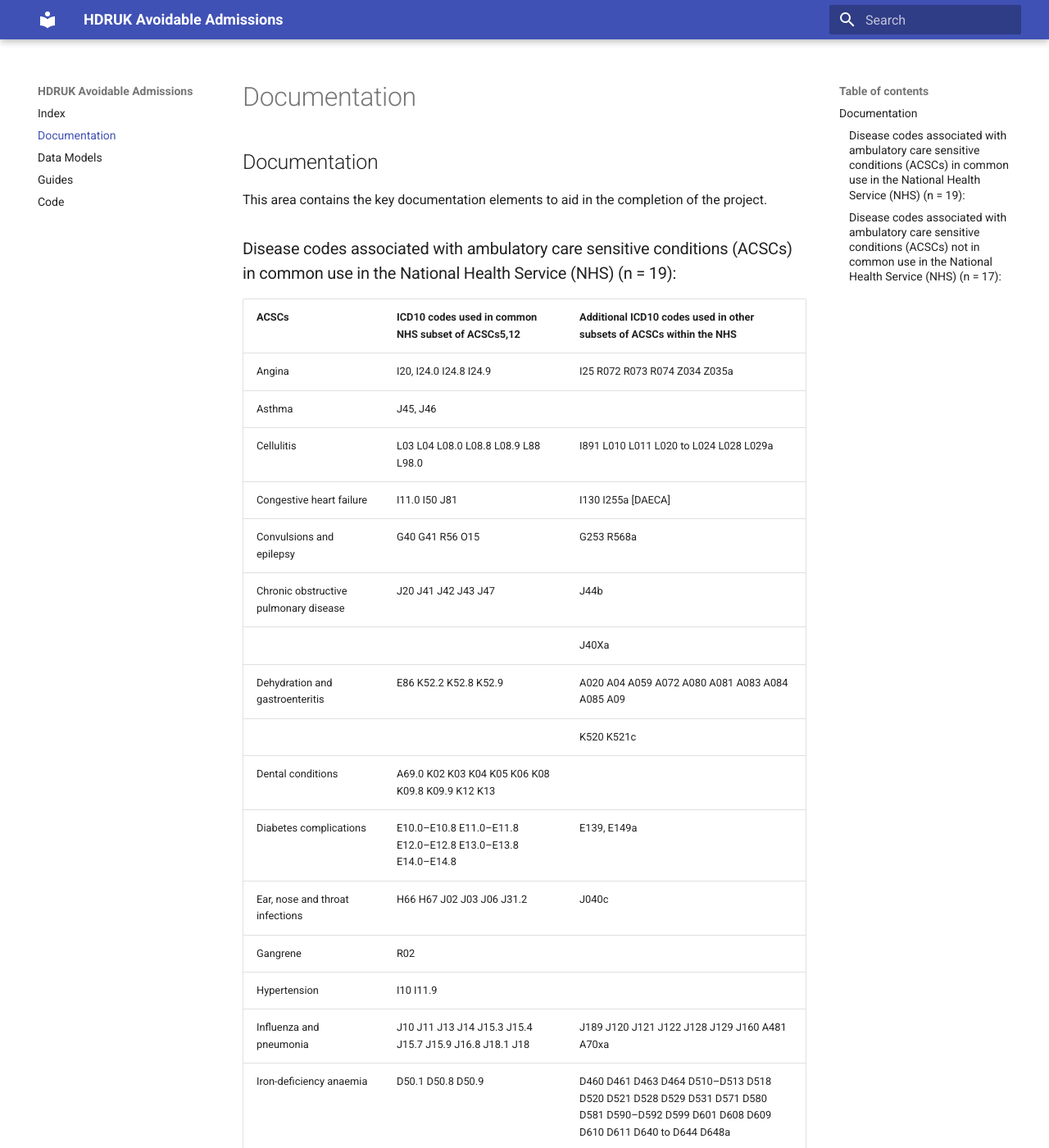
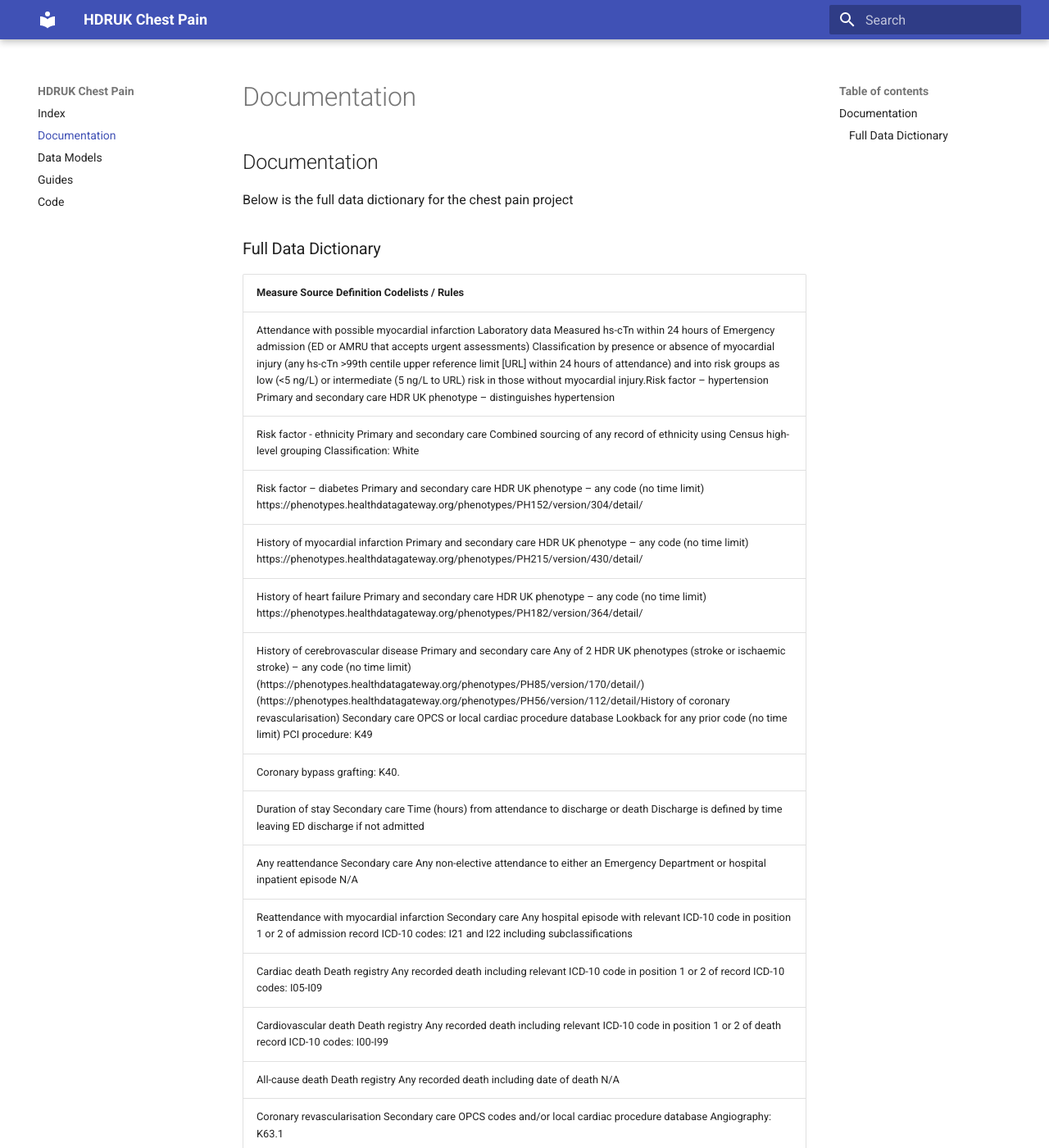
Before and after one commit to MattStammers/hdruk_chest_pain_collaboration_docs, an MkDocs documentation site: the page built from docs/documentation.md, in a window 1280 px wide and 1400 px high. Shown: the whole window at 82% size. Built offline with MkDocs 1.6.1 and Material for MkDocs 9.7.7, drawn with Linux system fonts in a browser that asks for light colours; some of the changed text lies outside the part shown.

Commit message:
basic site up

```diff
--- a/docs/data_models.md
+++ b/docs/data_models.md
@@ -7,27 +7,32 @@ Below is a summary of the key items for the project
 ###	Linked individual patient level data
 
 #### Essential data
-1. Demographics
+1. **Demographics**
 - Age (number [%] <40 years, 40-49, 50-59, 60-69, 70-79, 80-89, >90 years)
 - Sex (number [%] women)
-2. Laboratory data
+
+2. **Laboratory data**
 - First cardiac troponin concentration (number [%] <5 ng/L, 5 ng/L to URL, above URL)
 - Maximum cardiac troponin concentration in 24 hours (number [%] <5 ng/L, 5 ng/L to URL, above URL)
 - Serial cardiac troponin measurments (number [%] 1, 2, 3 or more)
-3. Index diagnosis
+
+3. **Index diagnosis**
 - SNOMED codes for Emergency Department (provisional diagnosis)
 - ICD-10 codes for hospital discharge (final diagnosis)
-4. Outcomes
+
+4. **Outcomes**
 - Proportion discharged directly from Emergency Department (number [%])
 - Myocardial infarction or cardiac death 30 days from discharge (number [%])
 - Duration of index hospital stay (number [%])(<2 hours, 2-4 hours, 5-24 hours, 25-48 hours, 49-72 hours, 73-96 hours, 97-120 hours, 121-144 hours, >145 hours)
 - Any non-elective reattendance within 30 days of discharge (number [%])
 
 #### Desirable data
-1. Demographics
+
+1. **Demographics**
 - Ethnicity (number [%] of patients stratified by census ethnic grouping: White, Mixed or multiple ethnic groups, Asian or Asian British, Black or Black Caribbean or African, Other, Unknown)
 - Social and economic deprivation (number [%] by Scottish Index of Multiple Deprivation [SIMD] score in Scotland or Townsend Deprivation score in England by quintiles)
-2. Cardiovascular risk factors from GP Read or SNOMED codes
+
+2. **Cardiovascular risk factors from GP Read or SNOMED codes**
 - Smoking status (number [%] current, former, non, e-cigarette)
 - Diabetes mellitus (number [%] yes or no)
 - Hypertension (number [%] yes or no)
@@ -39,7 +44,8 @@ Below is a summary of the key items for the project
 - Cerebrovascular disease (number [%], yes or no)
 3. Laboratory data
 - First estimated glomerular filtration rate (number [%] <30, 30 to 60, above 60)
-4. Outcomes
+
+4. **Outcomes**
 - Myocardial infarction within 30 days of discharge (number [%])
 - Cardiac death within 30 days of discharge (number [%])
 - Cardiovascular death within 30 days of discharge (number [%])
@@ -48,7 +54,8 @@ Below is a summary of the key items for the project
 - PCI or CABG during index presentation or within 30 days of discharge (number [%])
 
 #### Aspirational data
-1. Investigations
+
+1. **Investigations**
 - Electrocardiogram (number [%])
 - Exercise tolerance test (number [%])
 - CT coronary angiogram (number [%])
@@ -56,27 +63,7 @@ Below is a summary of the key items for the project
 - Treatment
 - New prescription for anti-platelet drug (number [%])
 - New prescription for lipid lowering therapy (number [%])
-2. Follow up
+
+2. **Follow up**
 - GP attendance within 30 days of discharge (number [%])
 - Outpatient appointment within 30 days (number [%])
-
-### Full Data Dictionary
-
-|Measure	Source	Definition	Codelists / Rules|
-|:----|
-|Attendance with possible myocardial infarction	Laboratory data	Measured hs-cTn within 24 hours of Emergency admission (ED or AMRU that accepts urgent assessments)	Classification by presence or absence of myocardial injury (any hs-cTn >99th centile upper reference limit [URL] within 24 hours of attendance) and into risk groups as low (<5 ng/L) or intermediate (5 ng/L to URL) risk in those without myocardial injury.Risk factor – hypertension	Primary and secondary care	HDR UK phenotype – distinguishes hypertension| secondary hypertension and history of hypertension 	(https://phenotypes.healthdatagateway.org/phenotypes/PH189/version/378/detail/Risk) factor – smoking	Primary care	HDR UK phenotype classifying Non-smoker| Ex-smoker or current smoker	(https://www.caliberresearch.org/portal/show/)smoking_status_gprdRisk factor – lipids	Prescribing 	Any lipid lowering therapy prescribed in 6 months prior to attendance	BNF Section 0212: Lipid-regulating drugs|
-|Risk factor - ethnicity	Primary and secondary care	Combined sourcing of any record of ethnicity using Census high-level grouping	Classification: White| Mixed or multiple ethnic groups| Asian or Asian British| Black or Black Caribbean or African| Other| Unknown|
-|Risk factor – diabetes	Primary and secondary care	HDR UK phenotype – any code (no time limit)	https://phenotypes.healthdatagateway.org/phenotypes/PH152/version/304/detail/|
-|History of myocardial infarction	Primary and secondary care	HDR UK phenotype – any code (no time limit)	https://phenotypes.healthdatagateway.org/phenotypes/PH215/version/430/detail/|
-|History of heart failure	Primary and secondary care	HDR UK phenotype – any code (no time limit)	https://phenotypes.healthdatagateway.org/phenotypes/PH182/version/364/detail/|
-|History of cerebrovascular disease	Primary and secondary care	Any of 2 HDR UK phenotypes (stroke or ischaemic stroke) – any code (no time limit)	(https://phenotypes.healthdatagateway.org/phenotypes/PH85/version/170/detail/) (https://phenotypes.healthdatagateway.org/phenotypes/PH56/version/112/detail/History of coronary revascularisation)	Secondary care OPCS or local cardiac procedure database	Lookback for any prior code (no time limit)	PCI procedure: K49| K49.1| K49.2| K49.3| K49.4| K49.8| K49.9| K50| K50.1| K50.4| K50.8| K50.9| K75| K75.1| K75.2| K75.3| K75.4| K75.8| K75.9|
-|Coronary bypass grafting: K40.| K41.| K42.| K43.| K44.|
-|Duration of stay	Secondary care	Time (hours) from attendance to discharge or death 	Discharge is defined by time leaving ED discharge if not admitted| or inpatient discharge time if admitted.|
-|Any reattendance	Secondary care	Any non-elective attendance to either an Emergency Department or hospital inpatient episode	N/A|
-|Reattendance with myocardial infarction	Secondary care	Any hospital episode with relevant ICD-10 code in position 1 or 2 of admission record	ICD-10 codes: I21 and I22 including subclassifications|
-|Cardiac death	Death registry	Any recorded death including relevant ICD-10 code in position 1 or 2 of record	ICD-10 codes: I05-I09| I20-I25| and I30-I51|
-|Cardiovascular death	Death registry	Any recorded death including relevant ICD-10 code in position 1 or 2 of death record	ICD-10 codes: I00-I99|
-|All-cause death	Death registry	Any recorded death including date of death	N/A|
-|Coronary revascularisation	Secondary care OPCS codes and/or local cardiac procedure database		Angiography: K63.1| K63.2| K63.3| K63.4| K63.5| K63.6| K65.1| K65.2| K65.3| K65.8| K65.9|
-|PCI procedure: K49| K49.1| K49.2| K49.3| K49.4| K49.8| K49.9| K50| K50.1| K50.4| K50.8| K50.9| K75| K75.1| K75.2| K75.3| K75.4| K75.8| K75.9|
-|Coronary bypass grafting: K40.| K41.| K42.| K43.| K44.|
--- a/docs/documentation.md
+++ b/docs/documentation.md
@@ -1,66 +1,24 @@
 ## Documentation
 
-This area contains the key documentation elements to aid in the completion of the project.
+Below is the full data dictionary for the chest pain project
 
-### Disease codes associated with ambulatory care sensitive conditions (ACSCs) in common use in the National Health Service (NHS) (n = 19):
+### Full Data Dictionary
 
-|ACSCs|ICD10 codes used in common NHS subset of ACSCs5,12|Additional ICD10 codes used in other subsets of ACSCs within the NHS|
-|:----|:----|:----|
-|Angina|I20, I24.0 I24.8 I24.9|I25 R072 R073 R074 Z034 Z035a|
-|Asthma|J45, J46| |
-|Cellulitis|L03 L04 L08.0 L08.8 L08.9 L88 L98.0|I891 L010 L011 L020 to L024 L028 L029a|
-|Congestive heart failure|I11.0 I50 J81|I130 I255a [DAECA]|
-|Convulsions and epilepsy|G40 G41 R56 O15|G253 R568a|
-|Chronic obstructive pulmonary disease|J20 J41 J42 J43 J47|J44b|
-| | |J40Xa|
-|Dehydration and gastroenteritis|E86 K52.2 K52.8 K52.9|A020 A04 A059 A072 A080 A081 A083 A084 A085 A09|
-| | |K520 K521c|
-|Dental conditions|A69.0 K02 K03 K04 K05 K06 K08 K09.8 K09.9 K12 K13| |
-|Diabetes complications|E10.0–E10.8 E11.0–E11.8 E12.0–E12.8 E13.0–E13.8 E14.0–E14.8|E139, E149a|
-|Ear, nose and throat infections|H66 H67 J02 J03 J06 J31.2|J040c|
-|Gangrene|R02| |
-|Hypertension|I10 I11.9| |
-|Influenza and pneumonia|J10 J11 J13 J14 J15.3 J15.4 J15.7 J15.9 J16.8 J18.1 J18|J189 J120 J121 J122 J128 J129 J160 A481 A70xa|
-|Iron-deficiency anaemia|D50.1 D50.8 D50.9|D460 D461 D463 D464 D510–D513 D518 D520 D521 D528 D529 D531 D571 D580 D581 D590–D592 D599 D601 D608 D609 D610 D611 D640 to D644 D648a|
-|Nutritional deficiency|E40 E41 E42 E43 E55.0 E64.3| |
-|Other vaccine-preventable diseases|A35 A36 A37 A80 B05 B06 B16.1 B16.9 B18.0 B18.1 B26 G00.0 M01.4| |
-|Pelvic inflammatory disease|N70 N73 N74| |
-|Perforated/bleeding ulcer|K25.0–K25.2 K25.4–K25.6 K26.0–K26.2 K26.4–K26.6 K27.0–K27.2 K27.4–K27.6 K280–282 K284–K286|K920 K921 K922 K20x K210 K219 K221 K226a|
-|Pyelonephritis|N10 N11 N12 N13.6|N300 N390 N159c|
-| | |N308 N309a|
-
-ICD, International Classification of Diseases.a; Directory of Ambulatory Emergency Care for Adults
-[^1]
-
-### Disease codes associated with ambulatory care sensitive conditions (ACSCs) not in common use in the National Health Service (NHS) (n = 17):
-
-|ACSCs|ICD10 codes used to define ACSCsg|
-|:----|:----|
-|Alcohol-related diseases|F10b|
-|Atrial fibrillation and flutter|I471 I479 I495 I498 I499 R000 R002 R008a|
-|Constipation|K590d|
-|Deliberate self-harm|S16a[HRG code]|
-|Failure to thrive|R629e|
-|Fractured proximal femur|S720 S721 S722c|
-|Dyspepsia and other stomach function disorders|K30 K21d|
-|Hypokalaemia|E876e|
-|Low birth weight|P050 P052 P059 P072 P073f|
-|Migraine/acute headache|G43 G440 G441 G443 G444 G448 R51xa|
-|Neuroses|E10c E136–E139, E149a|
-|Peripheral vascular disease|I73 I738 I739e|
-|Ruptured appendix|K350 K351f|
-|Tuberculosis|A15 A16 A17A18 A19e|
-|Schizophrenia|F20 F21 F232 F25c|
-|Senility/dementia|F00–F03 R54a|
-|Stroke|I61 I62 I63 I64c I66 I672 I698 R470a|
-[^1]
-
-ICD, International Classification of Diseases. A; Directory of Ambulatory Emergency Care for Adults.11b; PARR.22c; National Centre for Health Outcomes Development.21d; Sanderson and Dixon.10e; Caminal et al.9f; Agency for Healthcare Research and Quality.8g; Converted where necessary from ICD9 to ICD10 using New Zealand Health Information Service ICD9 to ICD10.
-
-Alternative source of ICD10 codes:
-[Directory of Ambulatory
-Emergency Care for Adults](https://www.ambulatoryemergencycare.org.uk/uploads/files/1/AEC-Directory%206th%20edition%20February%202018.pdf)
-
-
-[^1]:
-    Purdy S, Griffin T, Salisbury C, Sharp D. Ambulatory care sensitive conditions: terminology and disease coding need to be more specific to aid policy makers and clinicians. Public health. 2009 Feb 1;123(2):169-73. [DOI](https://doi.org/10.1016/j.puhe.2008.11.001)
+|Measure	Source	Definition	Codelists / Rules|
+|:----|
+|Attendance with possible myocardial infarction	Laboratory data	Measured hs-cTn within 24 hours of Emergency admission (ED or AMRU that accepts urgent assessments)	Classification by presence or absence of myocardial injury (any hs-cTn >99th centile upper reference limit [URL] within 24 hours of attendance) and into risk groups as low (<5 ng/L) or intermediate (5 ng/L to URL) risk in those without myocardial injury.Risk factor – hypertension	Primary and secondary care	HDR UK phenotype – distinguishes hypertension| secondary hypertension and history of hypertension 	(https://phenotypes.healthdatagateway.org/phenotypes/PH189/version/378/detail/Risk) factor – smoking	Primary care	HDR UK phenotype classifying Non-smoker| Ex-smoker or current smoker	(https://www.caliberresearch.org/portal/show/)smoking_status_gprdRisk factor – lipids	Prescribing 	Any lipid lowering therapy prescribed in 6 months prior to attendance	BNF Section 0212: Lipid-regulating drugs|
+|Risk factor - ethnicity	Primary and secondary care	Combined sourcing of any record of ethnicity using Census high-level grouping	Classification: White| Mixed or multiple ethnic groups| Asian or Asian British| Black or Black Caribbean or African| Other| Unknown|
+|Risk factor – diabetes	Primary and secondary care	HDR UK phenotype – any code (no time limit)	https://phenotypes.healthdatagateway.org/phenotypes/PH152/version/304/detail/|
+|History of myocardial infarction	Primary and secondary care	HDR UK phenotype – any code (no time limit)	https://phenotypes.healthdatagateway.org/phenotypes/PH215/version/430/detail/|
+|History of heart failure	Primary and secondary care	HDR UK phenotype – any code (no time limit)	https://phenotypes.healthdatagateway.org/phenotypes/PH182/version/364/detail/|
+|History of cerebrovascular disease	Primary and secondary care	Any of 2 HDR UK phenotypes (stroke or ischaemic stroke) – any code (no time limit)	(https://phenotypes.healthdatagateway.org/phenotypes/PH85/version/170/detail/) (https://phenotypes.healthdatagateway.org/phenotypes/PH56/version/112/detail/History of coronary revascularisation)	Secondary care OPCS or local cardiac procedure database	Lookback for any prior code (no time limit)	PCI procedure: K49| K49.1| K49.2| K49.3| K49.4| K49.8| K49.9| K50| K50.1| K50.4| K50.8| K50.9| K75| K75.1| K75.2| K75.3| K75.4| K75.8| K75.9|
+|Coronary bypass grafting: K40.| K41.| K42.| K43.| K44.|
+|Duration of stay	Secondary care	Time (hours) from attendance to discharge or death 	Discharge is defined by time leaving ED discharge if not admitted| or inpatient discharge time if admitted.|
+|Any reattendance	Secondary care	Any non-elective attendance to either an Emergency Department or hospital inpatient episode	N/A|
+|Reattendance with myocardial infarction	Secondary care	Any hospital episode with relevant ICD-10 code in position 1 or 2 of admission record	ICD-10 codes: I21 and I22 including subclassifications|
+|Cardiac death	Death registry	Any recorded death including relevant ICD-10 code in position 1 or 2 of record	ICD-10 codes: I05-I09| I20-I25| and I30-I51|
+|Cardiovascular death	Death registry	Any recorded death including relevant ICD-10 code in position 1 or 2 of death record	ICD-10 codes: I00-I99|
+|All-cause death	Death registry	Any recorded death including date of death	N/A|
+|Coronary revascularisation	Secondary care OPCS codes and/or local cardiac procedure database		Angiography: K63.1| K63.2| K63.3| K63.4| K63.5| K63.6| K65.1| K65.2| K65.3| K65.8| K65.9|
+|PCI procedure: K49| K49.1| K49.2| K49.3| K49.4| K49.8| K49.9| K50| K50.1| K50.4| K50.8| K50.9| K75| K75.1| K75.2| K75.3| K75.4| K75.8| K75.9|
+|Coronary bypass grafting: K40.| K41.| K42.| K43.| K44.|
--- a/mkdocs.yml
+++ b/mkdocs.yml
@@ -1,5 +1,5 @@
 # mkdocs.yml
-site_name: HDRUK Avoidable Admissions
+site_name: HDRUK Chest Pain
 
 theme:
   name: "material"
```
Also changed, not shown: 1 other file.
